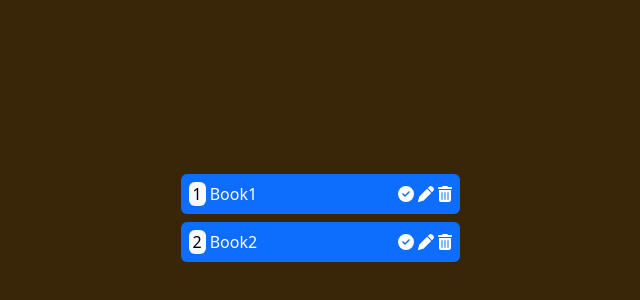
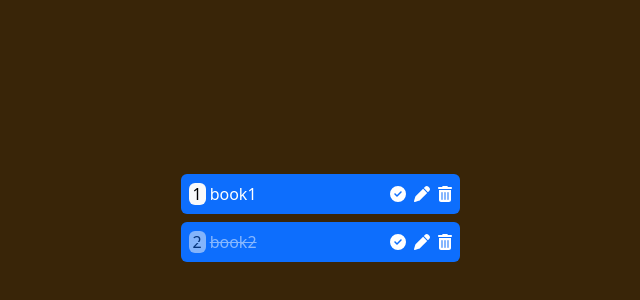
Before and after one commit to aliseyedi01/Todo-List-React, a React (Create React App) app: page / in a window 1280 px wide. Shown: the part 182-482 px from the top of the page, without its empty margins (320-960 px from the left). Built offline with nearby package versions, Linux system fonts and the light colour scheme.

Commit message:
add done task

```diff
--- a/src/App.js
+++ b/src/App.js
@@ -1,20 +1,29 @@
 import React, { useState } from "react";
 import "bootstrap/dist/css/bootstrap.min.css";
-import { FontAwesomeIcon } from "@fortawesome/react-fontawesome";
-import { faCircleCheck, faPen, faTrashCan } from "@fortawesome/free-solid-svg-icons";
 import "./App.css";
 import ToDoTask from "./components/ToDoTask";
 
 function App() {
   const [toDo, setToDo] = useState([
-    { id: 1, title: "book1", status: true },
+    { id: 1, title: "book1", status: false },
     { id: 2, title: "book2", status: true },
   ]);
+
+  // check Done Task
+  const CheckTask = (id) => {
+    let newTask = toDo.map((task) => {
+      if (task.id === id) {
+        return { ...task, status: !task.status };
+      }
+      return task;
+    });
+    setToDo(newTask);
+  };
 
   return (
     <div className="container App  d-flex justify-content-center align-items-center   ">
       <div className=" d-flex flex-column justify-content-center align-items-center w-50 ">
-        <ToDoTask toDo={toDo} />
+        <ToDoTask toDo={toDo} checkTask={CheckTask} />
       </div>
     </div>
   );
--- a/src/components/ToDoTask.jsx
+++ b/src/components/ToDoTask.jsx
@@ -2,7 +2,7 @@ import React from "react";
 import { FontAwesomeIcon } from "@fortawesome/react-fontawesome";
 import { faCircleCheck, faPen, faTrashCan } from "@fortawesome/free-solid-svg-icons";
 
-const ToDoTask = ({ toDo }) => {
+const ToDoTask = ({ toDo, checkTask }) => {
   return (
     <>
       {toDo &&
@@ -15,21 +15,29 @@ const ToDoTask = ({ toDo }) => {
               <React.Fragment key={task.id}>
                 <div className="d-flex w-50 flex-row justify-content-between align-content-center p-2 text-bg-primary m-1 rounded">
                   {/* Left */}
-                  <div className="d-flex flex-row align-items-center gap-1">
-                    <span className="rounded text-bg-light px-1 py-0">{index + 1}</span>
-                    <span className="text-capitalize">{task.title}</span>
+                  <div className="d-flex flex-row align-items-center ">
+                    <div className={task.status ? "text-decoration-line-through , opacity-50" : ""}>
+                      <span className="rounded text-bg-light px-1 py-0 ">{index + 1}</span>
+                      <span className="px-1 text-capitalize">{task.title}</span>
+                    </div>
                   </div>
                   {/* right */}
-                  <div className="d-flex flex-row gap-1">
-                    <span title="Done">
+                  <div className="d-flex flex-row gap-2 ">
+                    <span
+                      title="Done"
+                      role="button"
+                      onClick={() => {
+                        checkTask(task.id);
+                      }}
+                    >
                       <FontAwesomeIcon icon={faCircleCheck} />
                     </span>
 
-                    <span title="Edit">
+                    <span title="Edit" role="button">
                       <FontAwesomeIcon icon={faPen} />
                     </span>
 
-                    <span title="Remove">
+                    <span title="Remove" role="button">
                       <FontAwesomeIcon icon={faTrashCan} />
                     </span>
                   </div>
```
